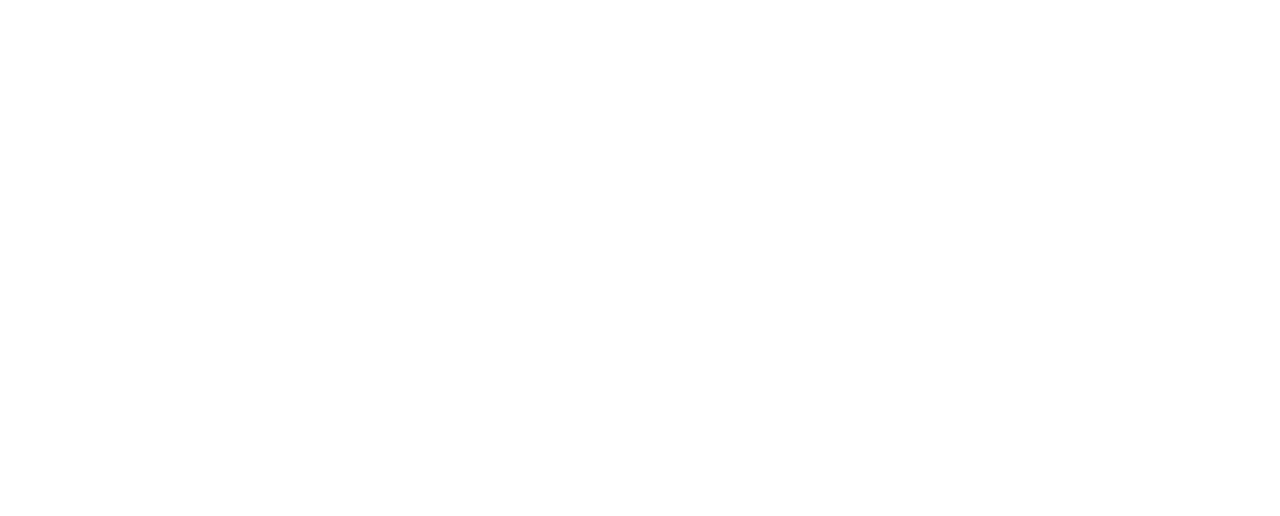
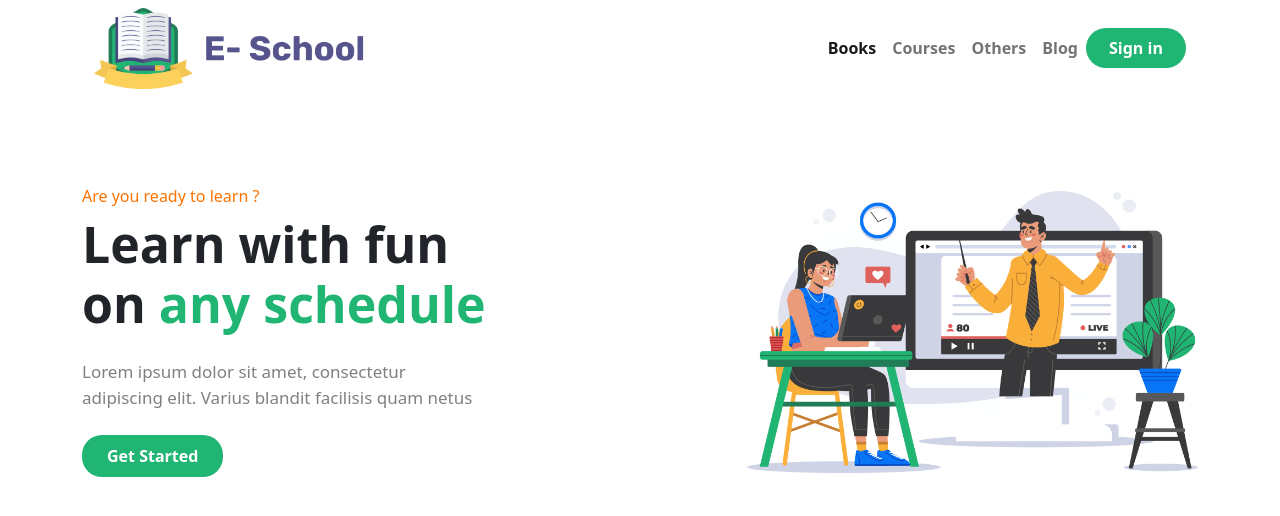
Before and after one commit to Farhan-Hasan-Nilok/E-School-Bootstrap, a plain HTML site: page index.html in a window 1280 px wide. Drawn offline with nearby package versions, Linux system fonts and the light colour scheme.

Commit message:
Home page finish

```diff
--- a/index.html
+++ b/index.html
@@ -4,9 +4,57 @@
     <meta charset="UTF-8">
     <meta http-equiv="X-UA-Compatible" content="IE=edge">
     <meta name="viewport" content="width=device-width, initial-scale=1.0">
-    <title>Document</title>
+    <title>E-School</title>
+    <link href="https://cdn.jsdelivr.net/npm/bootstrap@5.1.3/dist/css/bootstrap.min.css" rel="stylesheet" integrity="sha384-1BmE4kWBq78iYhFldvKuhfTAU6auU8tT94WrHftjDbrCEXSU1oBoqyl2QvZ6jIW3" crossorigin="anonymous">
+    <link rel="stylesheet" href="style.css">
+    <link rel="shortcut icon" href="images/scl-icon.png" type="image/x-icon">
 </head>
 <body>
+    <!-- Navbar -->
+     <div class="container">
+        <nav class="navbar navbar-expand-lg navbar-light">
+            <div class="container-fluid">
+               <img src="images/ICON/Logo.png" class="w-25 img-fluid" alt="">
+                <button class="navbar-toggler" type="button" data-bs-toggle="collapse"
+                    data-bs-target="#navbarNavAltMarkup" aria-controls="navbarNavAltMarkup" aria-expanded="false"
+                    aria-label="Toggle navigation">
+                    <span class="navbar-toggler-icon"></span>
+                </button>
+                <div class="collapse navbar-collapse d-flex justify-content-end" id="navbarNavAltMarkup">
+                    <div class="navbar-nav">
+                        <a class="nav-link active" aria-current="page" href="#">Books</a>
+                        <a class="nav-link" href="#courses">Courses</a>
+                        <a class="nav-link" href="#others">Others</a>
+                        <a class="nav-link">Blog</a>
+                        <a class="nav-link sign-in text-white">Sign in</a>
+                    </div>
+                </div>
+            </div>
+        </nav>
 
+    </div>
+
+    <div class="container">
+        <div class="row align-items-center">
+            <div class="col-md-7 home-page">
+                <h6>Are you ready to learn ?</h6>
+                <h1>Learn with fun<br> on
+                    <span>any schedule</span></h1>
+                    <p>Lorem ipsum dolor sit amet, consectetur<br>
+                adipiscing elit. Varius blandit facilisis quam netus</p>
+                <button class="buy-now-button">Get Started</button>
+            </div>
+            <div class="col-md-5">
+                <img src="images/Photos/Illustration.png" class="w-100" alt="">
+            </div>
+        </div>
+    </div>
+    <!-- Book Section -->
+    <div class="container">
+        <div class="row">
+
+        </div>
+    </div>
+ <script src="https://cdn.jsdelivr.net/npm/bootstrap@5.1.3/dist/js/bootstrap.bundle.min.js" integrity="sha384-ka7Sk0Gln4gmtz2MlQnikT1wXgYsOg+OMhuP+IlRH9sENBO0LRn5q+8nbTov4+1p" crossorigin="anonymous"></script>
 </body>
 </html>
--- /dev/null
+++ b/style.css
@@ -0,0 +1,50 @@
+.container{
+    margin-bottom: 90px;
+
+}
+.nav-link{
+    font-weight: 600;
+}
+
+
+nav{
+    background-color: transparent;
+}
+
+.sign-in{
+    width: 100px;
+    color: white;
+    border-radius: 20px;
+    text-align: center;
+    background-color: #21B573;
+    cursor: pointer;
+}
+
+.buy-now-button {
+    background-color: #21B573;
+    color: white;
+    border: none;
+    border-radius: 20px;
+    padding: 9px 25px;
+    cursor: pointer;
+    font-weight: 600;
+}
+
+.home-page h6 {
+    color: rgb(255, 115, 0);
+}
+
+.home-page h1{
+    font-weight: 700;
+    font-size: 50px;
+    margin-bottom: 25px;
+}
+.home-page p{
+    color: grey;
+    font-size: 17px;
+    margin-bottom: 25px;
+    font-weight: 500;
+}
+span{
+    color: #21B573;
+}
```
Also changed, not shown: images/scl-icon.png (added).
